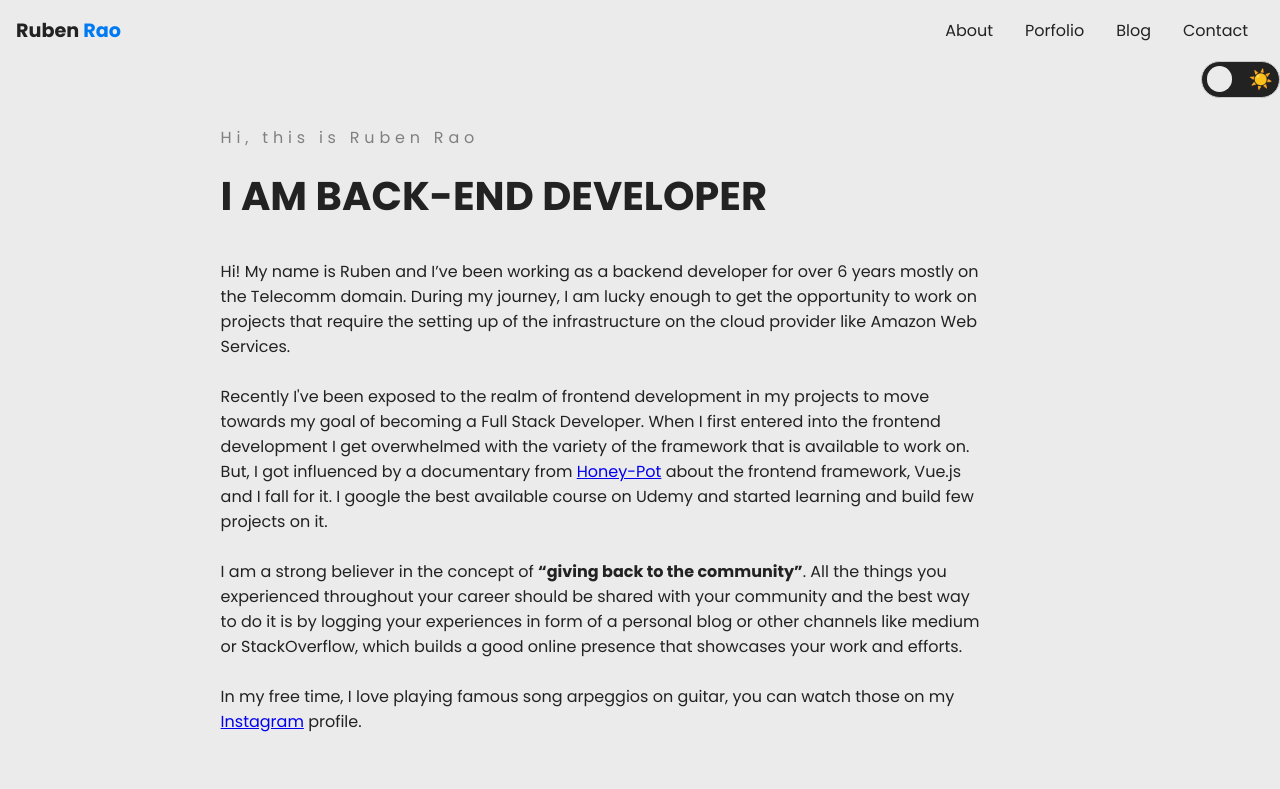
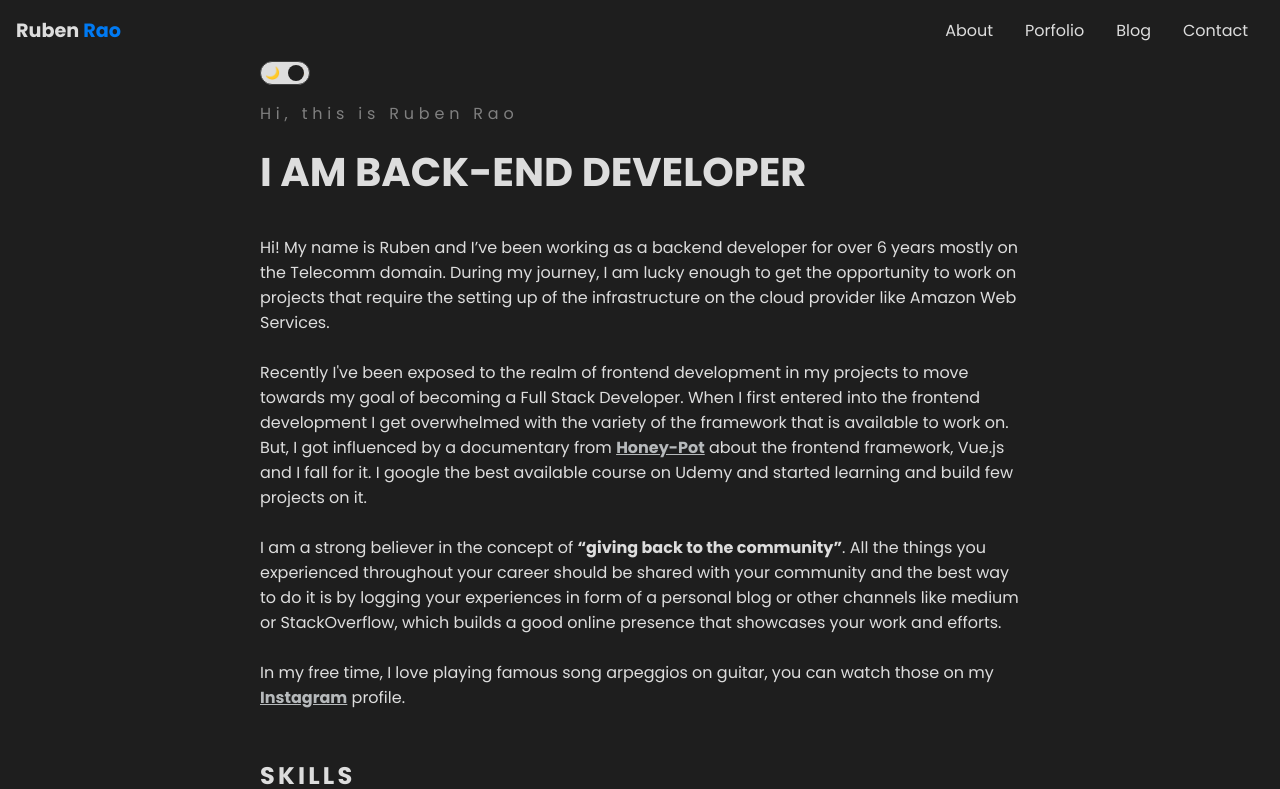
Before and after one commit to pmrubenrao/Portfolio-Website, a Vue app: page /about in a window 1280 px wide. Shown: the top 789 px of the page. Built offline with nearby package versions, Linux system fonts and the light colour scheme.

Commit message:
fixed the position issue with dark mode

```diff
--- a/src/App.vue
+++ b/src/App.vue
@@ -27,16 +27,16 @@ export default {
 :root {
   --primary-color: #007af3;
   --background-color-primary: #ebebeb;
-  --background-color-secondary: #f2f2f2;
+  --background-color-secondary: #444447;
   --accent-color: #cacaca;
   --text-primary-color: #222;
-  --element-size: 4rem;
+  --element-size: 2.5rem;
 }
 
 /* Define styles for the root window with dark - mode preference */
 :root.dark-theme {
   --background-color-primary: #1e1e1e;
-  --background-color-secondary: #2d2d30;
+  --background-color-secondary: #b6b9bb;
   --accent-color: #3f3f3f;
   --text-primary-color: #ddd;
 }
--- a/src/components/AboutMe.vue
+++ b/src/components/AboutMe.vue
@@ -42,7 +42,7 @@
 
 <style lang="scss" scoped>
 section {
-  padding: 3em 2em 0em 2em;
+  padding: 0em 2em 0em 2em;
   max-width: 47.5em;
   margin: 0 auto 0 auto;
 }
@@ -60,5 +60,13 @@ section {
     font-size: 2.5em;
     margin-top: 0.2em;
   }
+  a {
+    padding: 0 0 1em 0;
+    // font-size: 1.17em;
+    color: var(--background-color-secondary);
+    font-weight: bold;
+    cursor: pointer;
+    text-decoration: underline;
+  }
 }
 </style>
--- a/src/components/DarkMode.vue
+++ b/src/components/DarkMode.vue
@@ -1,5 +1,5 @@
 <template>
-  <div>
+  <section>
     <input
       @change="toggleTheme"
       id="checkbox"
@@ -14,7 +14,7 @@
         :class="{ 'switch-toggle-checked': userTheme === 'dark-theme' }"
       ></div>
     </label>
-  </div>
+  </section>
 </template>
 
 <script>
@@ -49,7 +49,7 @@ export default {
 
     getMediaPreference() {
       const hasDarkPreference = window.matchMedia(
-        '(prefers-color-scheme: dark)'
+        '(prefers-color-scheme: light)'
       ).matches;
       if (hasDarkPreference) {
         return 'dark-theme';
@@ -63,13 +63,18 @@ export default {
 
 <!-- Add "scoped" attribute to limit CSS to this component only -->
 <style scoped>
+section {
+  padding: 0em 2em 0em 2em;
+  max-width: 47.5em;
+  margin: 0 auto 0 auto;
+}
 .switch-checkbox {
   display: none;
 }
 
 .switch-label {
   align-items: center;
-  float: right;
+  /* left: 0%; */
   background: var(--text-primary-color);
   border: calc(var(--element-size) * 0.025) solid var(--accent-color);
   border-radius: var(--element-size);
@@ -83,6 +88,7 @@ export default {
   justify-content: space-between;
   width: var(--element-size);
   z-index: 1;
+  text-align: centre;
 }
 
 .switch-toggle {
--- a/src/components/TheBlogPost.vue
+++ b/src/components/TheBlogPost.vue
@@ -33,7 +33,7 @@ export default {
   a {
     padding: 0 0 1em 0;
     font-size: 1.17em;
-    color: rgb(65, 62, 62);
+    color: var(--background-color-secondary);
     font-weight: bold;
     cursor: pointer;
     text-decoration: underline;
--- a/src/pages/ThePortfolio.vue
+++ b/src/pages/ThePortfolio.vue
@@ -71,7 +71,7 @@ export default {
 
 <style lang="scss" scoped>
 section {
-  padding: 1em 2em;
+  padding: 0em 2em;
   max-width: 47.5em;
   margin: 0 auto 0 auto;
 }
@@ -81,7 +81,7 @@ section.pf-main-header {
     h1 {
       text-transform: uppercase;
       font-size: 2.5em;
-      padding: 1em 0em 0em;
+      padding: 0.5em 0em 0em;
       margin: 0;
     }
   }
```
